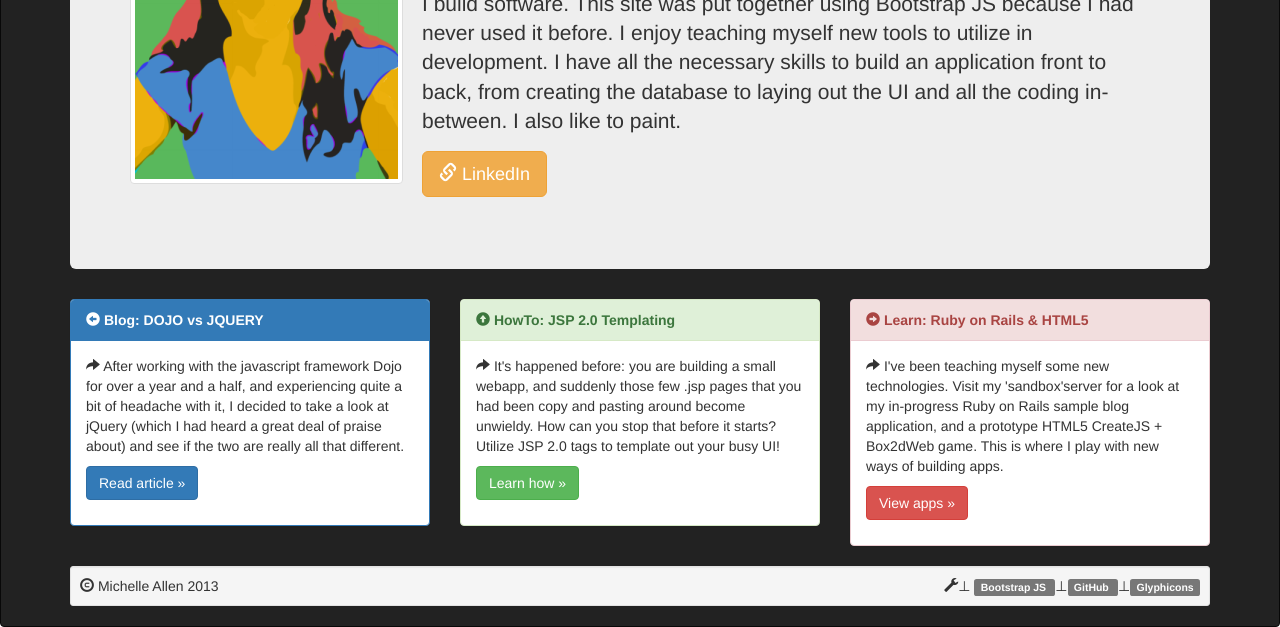
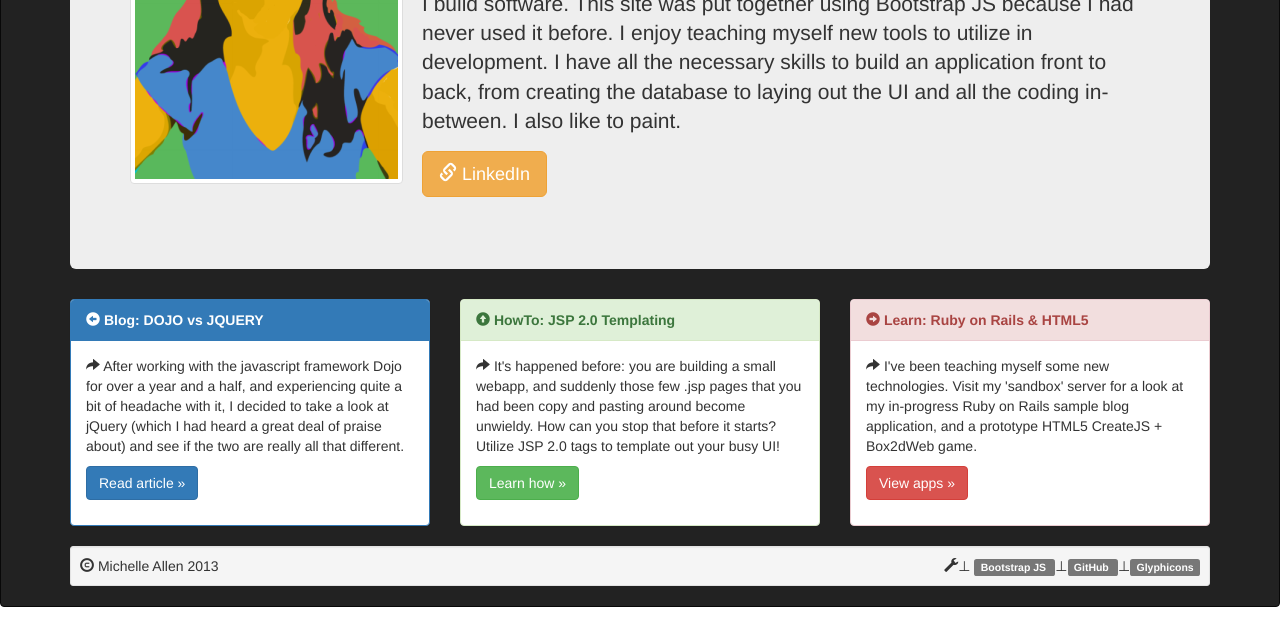
Before and after one commit to mkallen/bootstrap-resume, a plain HTML site: page html/index.htm in a window 1280 px wide. Shown: the part 288-915 px from the top of the page. Drawn offline with nearby package versions, Linux system fonts and the light colour scheme.

Commit message:
Updating 3rd column section

```diff
--- a/html/index.htm
+++ b/html/index.htm
@@ -113,8 +113,8 @@
                   <div class="panel-heading"><span class="glyphicon glyphicon-circle-arrow-right"></span> <b>Learn: Ruby on Rails & HTML5</b></div>
                   <div class="panel-body">
                       <p><span class="glyphicon glyphicon-share-alt"></span> I've been teaching myself some new technologies.
-                          Visit my 'sandbox'server for a look at my in-progress Ruby on Rails sample blog application, and a
-                          prototype HTML5 CreateJS + Box2dWeb game. This is where I play with new ways of building apps.</p>
+                          Visit my 'sandbox' server for a look at my in-progress Ruby on Rails sample blog application, and a
+                          prototype HTML5 CreateJS + Box2dWeb game. </p>
                       <p><a class="btn btn-danger" href="" target="blank" role="button">View apps &raquo;</a></p>
                   </div></div>
 
```
